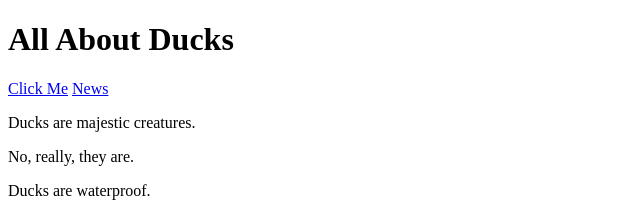
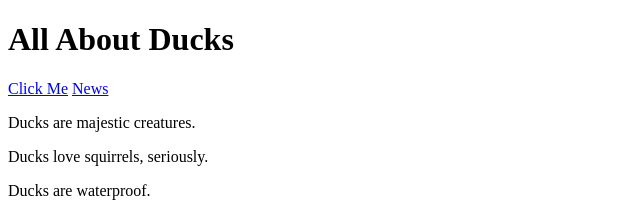
Before and after one commit to ctrill/duck_example, a plain HTML site: page index.html in a window 1280 px wide. Shown: the top 213 px of the page, 0-640 px from the left. Drawn offline with Linux system fonts and the light colour scheme.

Commit message:
Really Updated Content

```diff
--- a/index.html
+++ b/index.html
@@ -12,12 +12,12 @@
         </nav>
       <article>
           <p>Ducks are majestic creatures.</p>
-          <p>No, really, they are.</p>
+          <p>Ducks love squirrels, seriously.</p>
           <p>Ducks are waterproof.</p>
             <img src="http://i.imgur.com/LjsPI23.jpg" alt="majestic duck in water" style="width:200px; height: auto;">
       </article>
       <footer>
-      <p>Copyright 2015 || Cheri the Duck Expert</p>
+        <p>Copyright 2015 || Cheri the Duck Expert</p>
         <nav>
           <a href="#">Legal</a>
           <a href="#">Jobs</a>
```
